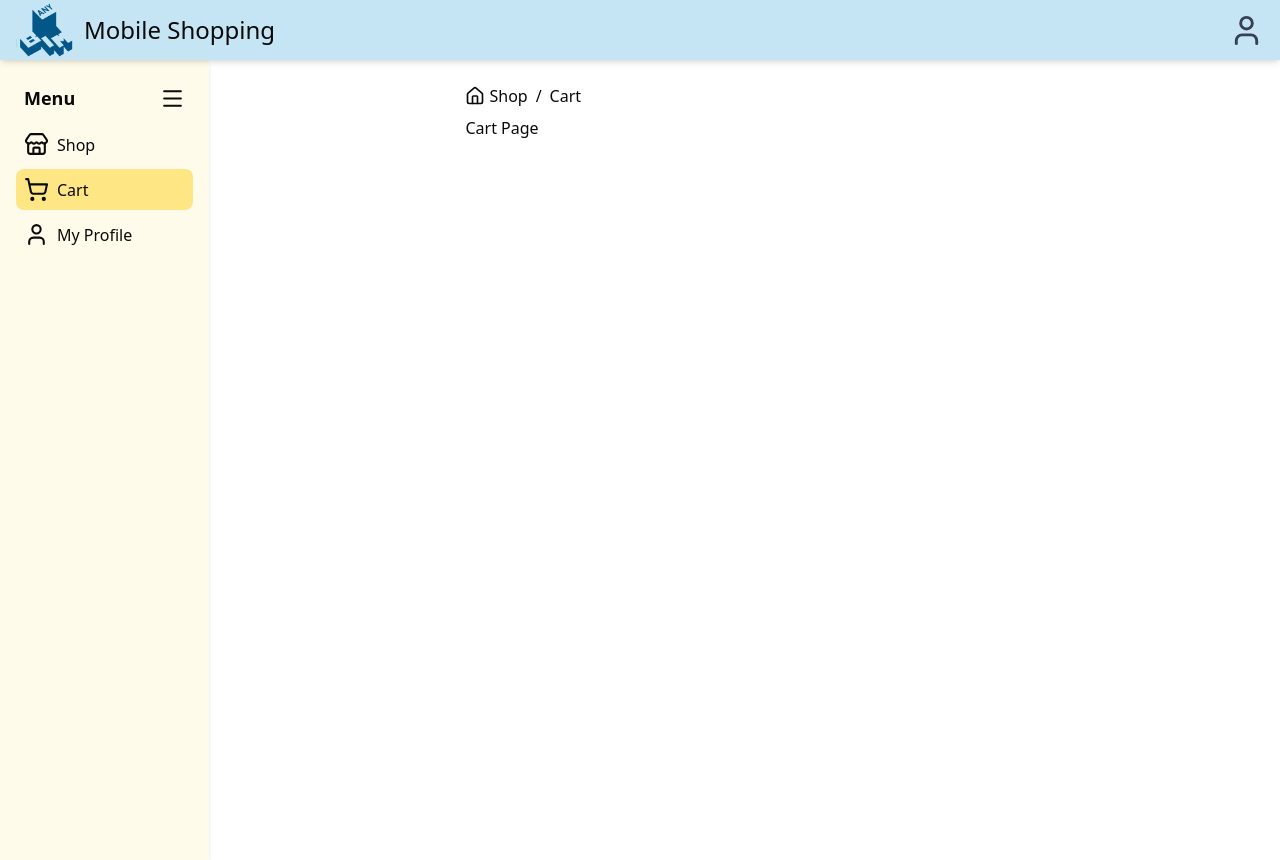
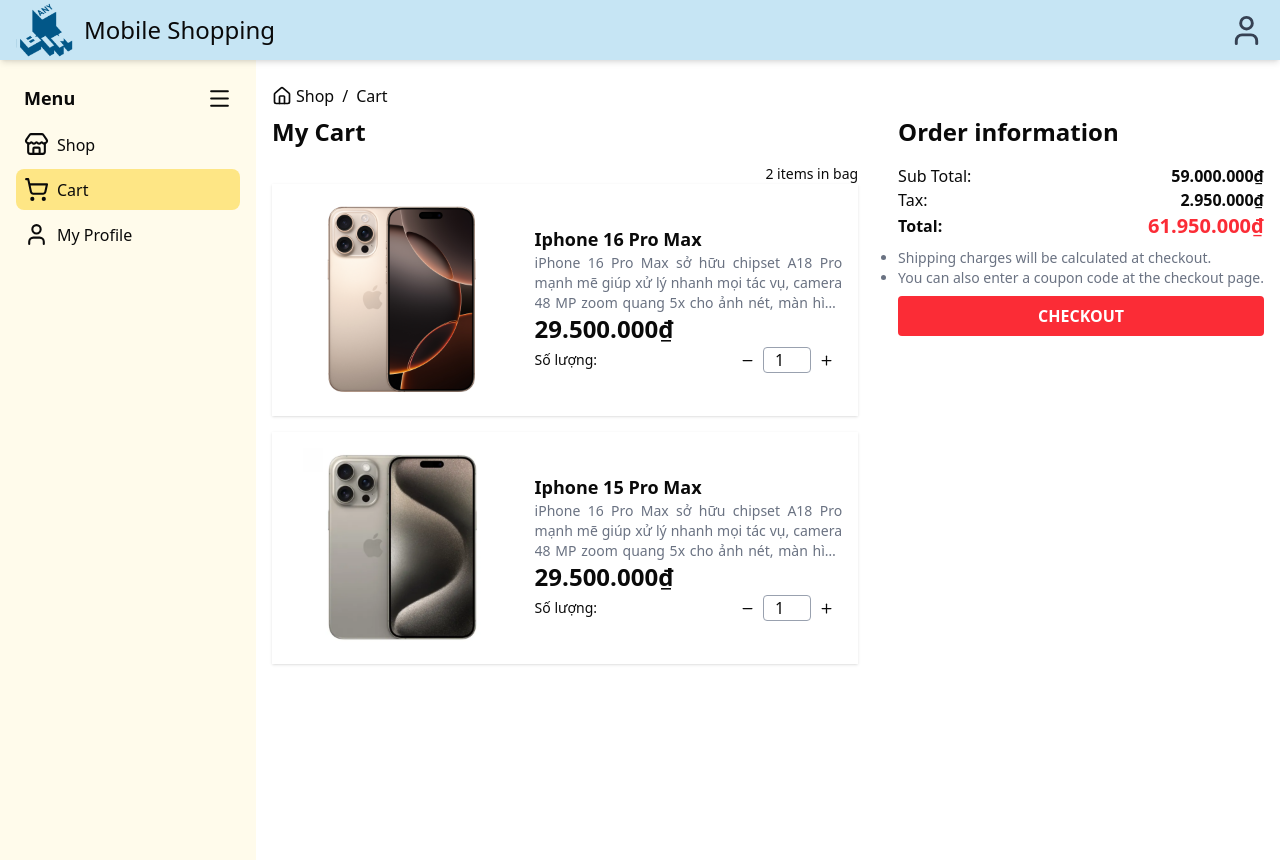
Before and after one commit to ducpici/mobile-shop, a Next.js app in the folder front-end/: page /cart in a window 1280 px wide. After the commit the page ends 800 px from the top, so only its background shows below. Built offline with nearby package versions, Linux system fonts and the light colour scheme.

Commit message:
buid cart ui

```diff
--- a/front-end/app/LayoutClient.tsx
+++ b/front-end/app/LayoutClient.tsx
@@ -13,7 +13,7 @@
         <Sidebar />
         <main
           className={`w-full p-2 transition-[padding] duration-300 ease-in-out md:p-4 ${
-            collapsed ? "md:pl-20" : "md:pl-64"
+            collapsed ? "md:pl-20" : "md:pl-68"
           }`}
         >
           {children}
--- a/front-end/app/cart/page.tsx
+++ b/front-end/app/cart/page.tsx
@@ -1,13 +1,118 @@
-import React from "react";
+"use client";
+import React, { useState, useEffect } from "react";
 import BreadCrumb from "@/components/Breadcrumb";
+import { cart } from "@/datas/cart";
+import { products } from "@/datas/products";
+import Image from "next/image";
+import { Plus, Minus } from "lucide-react";
 
-const page = () => {
+const Page = () => {
+  const [cartItems, setCartItems] = useState(cart.data);
+  const [subtotal, setSubTotal] = useState<number>(0);
+  const [countItem, setCountItem] = useState<number>(0);
+  const tax = (subtotal / 100) * 5;
+  useEffect(() => {
+    let count = 0;
+    const total = cartItems.reduce((acc, item) => {
+      const product = products.find((p) => p.id === item.product_id);
+      count += 1;
+      setCountItem(count);
+      if (!product) return acc;
+      return acc + item.quantity * product.price;
+    }, 0);
+    setSubTotal(total);
+  }, [cartItems]);
   return (
     <div>
       <BreadCrumb link="/cart" name="Cart" />
-      Cart Page
+      <div className="mx-auto max-w-7xl">
+        <div className="gap-10 space-y-4 md:flex">
+          <div className="flex-1">
+            <h2 className="mb-2 font-bold md:mb-4 md:text-2xl">My Cart</h2>
+            <p className="text-right text-sm">{countItem} items in bag</p>
+            <div className="space-y-2 md:space-y-4">
+              {cartItems.map((item, index) => {
+                const product = products.find((product) => product.id == item.product_id);
+                if (!product) return null;
+                return (
+                  <div key={index} className="flex w-full gap-2 p-2 shadow md:gap-4 md:p-4">
+                    <div className="relative h-50 w-50 flex-1/2">
+                      <Image
+                        className="object-contain"
+                        src={product.mainImage}
+                        alt={product.name}
+                        fill
+                      />
+                    </div>
+                    <div className="flex flex-2/3 items-center">
+                      <div>
+                        <div>
+                          <h2 className="text-lg font-semibold">{product.name}</h2>
+                          <p className="line-clamp-3 text-justify text-sm text-gray-500">
+                            {product.description}
+                          </p>
+                          <p className="font-bold md:text-2xl">
+                            {product.price.toLocaleString("vi")}₫
+                          </p>
+                        </div>
+                        <div className="flex items-center justify-between space-x-2">
+                          <span className="text-sm">Số lượng:</span>
+                          <div className="flex items-center justify-center">
+                            <span className="cursor-pointer rounded p-2 hover:bg-gray-300">
+                              <Minus size={15} />
+                            </span>
+                            <input
+                              type="number"
+                              className="relative w-12 rounded border border-gray-400 text-center"
+                              defaultValue={item.quantity}
+                            />
+                            <span className="cursor-pointer rounded p-2 hover:bg-gray-300">
+                              <Plus size={15} />
+                            </span>
+                          </div>
+                        </div>
+                      </div>
+                    </div>
+                  </div>
+                );
+              })}
+            </div>
+          </div>
+          <div>
+            <h2 className="mb-2 font-bold md:mb-4 md:text-2xl">Order information</h2>
+            <div className="space-y-2">
+              <div>
+                <div className="flex items-center justify-between">
+                  <span>Sub Total:</span>
+                  <span className="text-base font-semibold">{subtotal.toLocaleString("vi")}₫</span>
+                </div>
+                <div className="flex items-center justify-between">
+                  <span>Tax:</span>
+                  <span className="text-base font-semibold">{tax.toLocaleString("vi")}₫</span>
+                </div>
+                <div className="flex items-center justify-between">
+                  <span className="font-bold">Total:</span>
+                  <span className="text-xl font-semibold text-red-500">
+                    {(subtotal + tax).toLocaleString("vi")}₫
+                  </span>
+                </div>
+              </div>
+
+              <div>
+                <ul className="list-disc text-sm text-gray-500">
+                  <li>Shipping charges will be calculated at checkout.</li>
+                  <li>You can also enter a coupon code at the checkout page.</li>
+                </ul>
+              </div>
+              <button className="w-full cursor-pointer rounded bg-red-500 p-2 font-semibold text-white uppercase transition-all duration-300 hover:bg-red-600">
+                Checkout
+              </button>
+            </div>
+          </div>
+        </div>
+      </div>
     </div>
   );
 };
 
-export default page;
+export default Page;
--- a/front-end/app/components/Header.tsx
+++ b/front-end/app/components/Header.tsx
@@ -10,7 +10,7 @@
   const { collapsed, setCollapsed } = useSidebar();
   const isLogin = true;
   return (
-    <div className="sticky top-0 z-999 flex h-[60px] w-full items-center justify-between bg-[#C6E5F4] px-4 shadow-md">
+    <div className="sticky top-0 z-999 flex h-[60px] w-full items-center justify-between bg-[#C6E5F4] px-2 shadow-md md:px-4">
       <div className="menu block transition-[transform] duration-300 ease-in-out md:hidden">
         {collapsed ? (
           <X
@@ -58,7 +58,7 @@
                   <span>Order</span>
                 </Link>
               </li>
-              <li className="border-t-1 border-gray-300"></li>
+              <li className="border-t border-gray-300"></li>
               <li>
                 {isLogin ? (
                   <Link
--- a/front-end/app/components/ProductCard.tsx
+++ b/front-end/app/components/ProductCard.tsx
@@ -1,4 +1,4 @@
-import React from "react";
+import React, { lazy } from "react";
 import { Star } from "lucide-react";
 import Link from "next/link";
 import Image from "next/image";
--- a/front-end/app/components/Sidebar.tsx
+++ b/front-end/app/components/Sidebar.tsx
@@ -1,5 +1,5 @@
 "use client";
-import React from "react";
+import React, { useEffect } from "react";
 import Link from "next/link";
 import { Menu, Store, ShoppingCart, User } from "lucide-react";
 import { usePathname } from "next/navigation";
@@ -14,12 +14,19 @@
     { href: "/cart", label: "Cart", icon: ShoppingCart },
     { href: "/profile", label: "My Profile", icon: User },
   ];
-
+  // Lock scroll khi sidebar mobile mở
+  useEffect(() => {
+    if (collapsed) {
+      document.body.classList.add("overflow-hidden");
+    } else {
+      document.body.classList.remove("overflow-hidden");
+    }
+  }, [collapsed]);
   return (
     <>
       {/* Desktop */}
       <div
-        className={`hidden min-h-screen flex-col bg-amber-50 p-4 shadow-md transition-[width] duration-300 ease-in-out md:flex ${
+        className={`shadow-right top-[60px] left-0 hidden min-h-screen flex-col bg-amber-50 p-4 transition-[width] duration-300 ease-in-out md:fixed md:flex ${
           collapsed ? "w-20" : "w-64"
         }`}
       >
--- a/front-end/app/datas/cart.ts
+++ b/front-end/app/datas/cart.ts
@@ -1,2 +1,45 @@
-import { Cart } from "@/types/cart";
-export const cart: Cart[] = [{ id: 1, product_id: 1, user_id: 1, quantity: 1 }];
+import type { Cart } from "@/types/cart";
+
+// export const cart: Cart[] = [
+//   { id: 1, product_id: 1, user_id: 1, quantity: 1 },
+//   { id: 2, product_id: 2, user_id: 1, quantity: 1 },
+// ];
+
+export const cart: Cart = {
+  data: [
+    {
+      id: 1,
+      user_id: 1,
+      product_id: 1,
+      quantity: 1,
+      product: {
+        id: 1,
+        name: "iPhone 16",
+        description: "Latest iPhone model",
+        mainImage: "/images/iphone16.png",
+        images: [],
+        price: 1200,
+        rating: 5,
+      },
+    },
+    {
+      id: 2,
+      user_id: 1,
+      product_id: 2,
+      quantity: 1,
+      product: {
+        id: 1,
+        name: "iPhone 16",
+        description: "Latest iPhone model",
+        mainImage: "/images/iphone16.png",
+        images: [],
+        price: 1200,
+        rating: 5,
+      },
+    },
+  ],
+  meta: {
+    total_items: 3,
+    total_price: 1798,
+  },
+};
--- a/front-end/app/globals.css
+++ b/front-end/app/globals.css
@@ -2,9 +2,6 @@
 @import "tw-animate-css";
 
 @custom-variant dark (&:is(.dark *));
-body {
-  overflow-y: scroll;
-}
 
 @theme inline {
   --color-background: var(--background);
--- a/front-end/app/types/cart.ts
+++ b/front-end/app/types/cart.ts
@@ -1,6 +1,24 @@
+import { Product } from "./product";
+
+// export type Cart = {
+//   id: number;
+//   product_id: number;
+//   user_id: number;
+//   quantity: number;
+// };
+
 export type Cart = {
+  data: CartItem[];
+  meta: {
+    total_items: number;
+    total_price: number;
+  };
+};
+
+export type CartItem = {
   id: number;
+  user_id: number;
   product_id: number;
-  user_id: number;
   quantity: number;
+  product: Product;
 };
```
